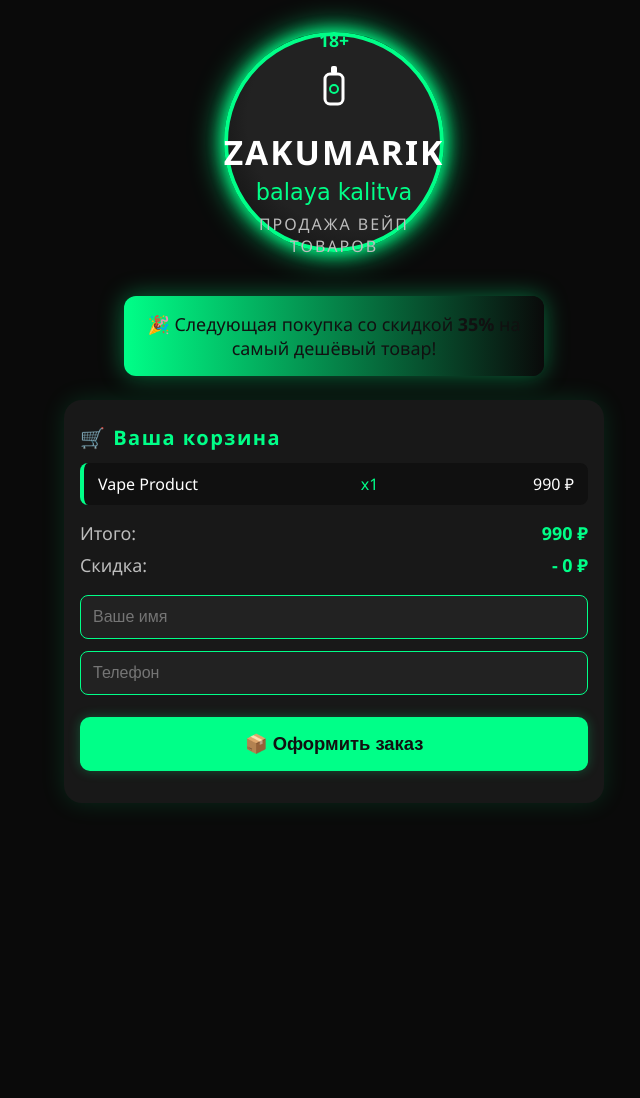
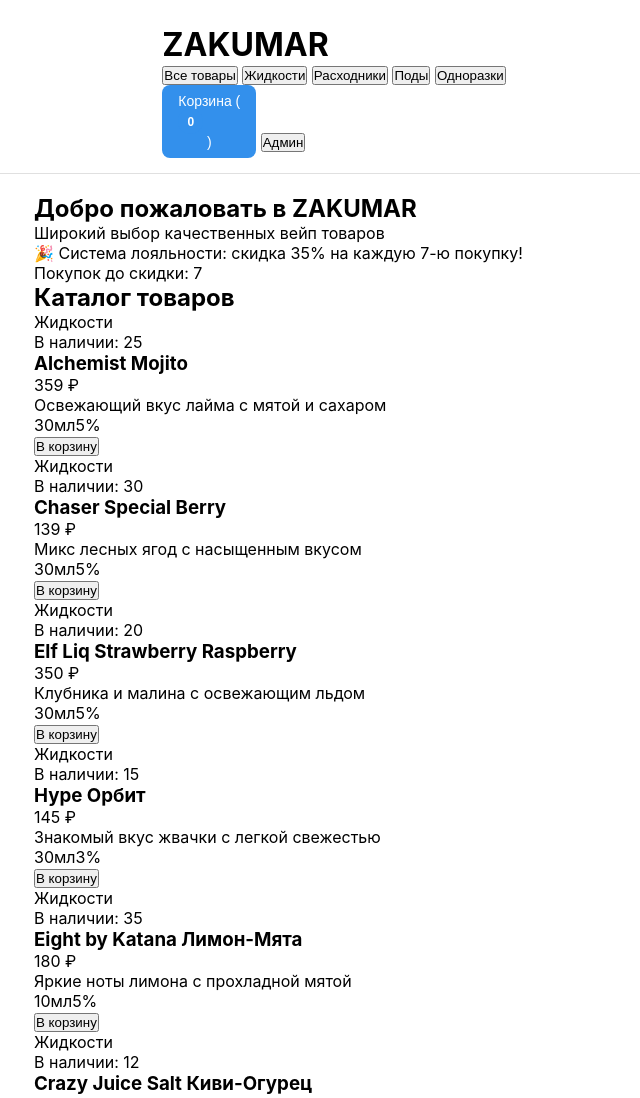
Before and after one commit to RODNOYdsgn/zakumarik, a plain HTML site: page index.html in a window 1280 px wide. Shown: the top 1098 px of the page, without its empty margins (306-946 px from the left). Before the commit the page ends 832 px from the top, so only its background shows below. Drawn offline with Linux system fonts and the light colour scheme.

Commit message:
Update index.html

```diff
--- a/index.html
+++ b/index.html
@@ -3,238 +3,203 @@
 <head>
     <meta charset="UTF-8">
     <meta name="viewport" content="width=device-width, initial-scale=1.0">
-    <title>ZAKUMARIK | Balaya Kalitva</title>
+    <title>ZAKUMAR - Интернет-магазин вейп товаров</title>
     <link rel="stylesheet" href="style.css">
-    <style>
-        :root {
-            --main-bg: #0a0a0a;
-            --card-bg: #181818;
-            --accent: #00ff88;
-            --text-main: #fff;
-            --text-secondary: #bdbdbd;
-            --border-glow: 0 0 16px #00ff88, 0 0 32px #00ff88;
-        }
-        body {
-            background: var(--main-bg);
-            color: var(--text-main);
-            font-family: 'Segoe UI', Arial, sans-serif;
-            min-height: 100vh;
-            margin: 0;
-            padding: 0;
-        }
-        .logo-block {
-            display: flex;
-            flex-direction: column;
-            align-items: center;
-            margin-top: 32px;
-            margin-bottom: 24px;
-        }
-        .logo-circle {
-            border: 4px solid var(--accent);
-            border-radius: 50%;
-            width: 220px;
-            height: 220px;
-            display: flex;
-            align-items: center;
-            justify-content: center;
-            box-shadow: var(--border-glow);
-            margin-bottom: 20px;
-            background: radial-gradient(circle at 60% 40%, #222 60%, #0a0a0a 100%);
-        }
-        .logo-content {
-            text-align: center;
-        }
-        .logo-content .age {
-            font-size: 1.1rem;
-            color: var(--accent);
-            margin-bottom: 8px;
-            font-weight: bold;
-        }
-        .logo-content .icon {
-            font-size: 2.4rem;
-            margin-bottom: 10px;
-            display: block;
-        }
-        .logo-content .brand {
-            font-size: 2.1rem;
-            font-weight: 700;
-            letter-spacing: 2px;
-            color: #fff;
-            margin-bottom: 4px;
-        }
-        .logo-content .city {
-            font-family: 'Pacifico', cursive, sans-serif;
-            font-size: 1.4rem;
-            color: var(--accent);
-            margin-bottom: 8px;
-        }
-        .logo-content .desc {
-            color: var(--text-secondary);
-            font-size: 1rem;
-            letter-spacing: 2px;
-        }
-        .loyalty-banner {
-            background: linear-gradient(90deg, #00ff88 0%, #0a0a0a 100%);
-            color: #111;
-            border-radius: 12px;
-            padding: 16px;
-            margin: 0 auto 24px auto;
-            max-width: 420px;
-            text-align: center;
-            font-weight: 500;
-            font-size: 1.12rem;
-            box-shadow: 0 0 24px #00ff8866;
-            animation: pulse 2.5s infinite;
-        }
-        @keyframes pulse {
-            0%, 100% { box-shadow: 0 0 24px #00ff8866; }
-            50% { box-shadow: 0 0 36px #00ff88cc; }
-        }
-        .container {
-            max-width: 540px;
-            margin: 0 auto;
-            background: var(--card-bg);
-            border-radius: 18px;
-            box-shadow: 0 0 24px #00ff8822;
-            padding: 24px 16px 32px 16px;
-        }
-        .section-title {
-            font-size: 1.25rem;
-            color: var(--accent);
-            margin-bottom: 12px;
-            font-weight: 600;
-            letter-spacing: 1.5px;
-        }
-        .cart {
-            margin-bottom: 24px;
-        }
-        .cart-list {
-            list-style: none;
-            padding: 0;
-            margin: 0 0 16px 0;
-        }
-        .cart-list li {
-            background: #101010;
-            border-left: 4px solid var(--accent);
-            border-radius: 8px;
-            margin-bottom: 10px;
-            padding: 10px 14px;
-            display: flex;
-            justify-content: space-between;
-            align-items: center;
-        }
-        .cart-list .item-name {
-            font-weight: 500;
-        }
-        .cart-list .item-qty {
-            color: var(--accent);
-            margin-left: 8px;
-        }
-        .cart-list .item-price {
-            font-weight: 500;
-        }
-        .cart-summary {
-            display: flex;
-            justify-content: space-between;
-            font-size: 1.12rem;
-            margin-bottom: 8px;
-        }
-        .cart-summary .label {
-            color: var(--text-secondary);
-        }
-        .cart-summary .value {
-            color: var(--accent);
-            font-weight: 600;
-        }
-        .order-btn {
-            width: 100%;
-            background: var(--accent);
-            color: #111;
-            border: none;
-            border-radius: 10px;
-            padding: 16px;
-            font-size: 1.15rem;
-            font-weight: 700;
-            box-shadow: 0 0 12px #00ff8844;
-            cursor: pointer;
-            transition: background 0.15s;
-            margin-top: 10px;
-        }
-        .order-btn:hover {
-            background: #00e676;
-        }
-        .order-form {
-            margin-top: 18px;
-            display: flex;
-            flex-direction: column;
-            gap: 12px;
-        }
-        .order-form input {
-            background: #222;
-            color: #fff;
-            border: 1.5px solid var(--accent);
-            border-radius: 8px;
-            padding: 12px;
-            font-size: 1rem;
-        }
-        @media (max-width: 600px) {
-            .logo-circle { width: 150px; height: 150px; }
-            .container { padding: 12px 4px 24px 4px; }
-        }
-    </style>
 </head>
 <body>
-    <div class="logo-block">
-        <div class="logo-circle">
-            <div class="logo-content">
-                <div class="age">18+</div>
-                <div class="icon">
-                    <!-- SVG иконка вейпа -->
-                    <svg width="38" height="48" viewBox="0 0 38 48" fill="none" xmlns="http://www.w3.org/2000/svg">
-                        <rect x="10" y="14" width="18" height="30" rx="5" stroke="#fff" stroke-width="3"/>
-                        <circle cx="19" cy="29" r="4" stroke="#00ff88" stroke-width="2" fill="none"/>
-                        <rect x="16" y="6" width="6" height="8" rx="2" fill="#fff"/>
-                    </svg>
+    <header class="header">
+        <div class="container">
+            <div class="header__content">
+                <h1 class="header__logo">ZAKUMAR</h1>
+                <nav class="header__nav">
+                    <button class="btn btn--outline nav-btn" data-category="all">Все товары</button>
+                    <button class="btn btn--outline nav-btn" data-category="Жидкости">Жидкости</button>
+                    <button class="btn btn--outline nav-btn" data-category="Расходники">Расходники</button>
+                    <button class="btn btn--outline nav-btn" data-category="Поды">Поды</button>
+                    <button class="btn btn--outline nav-btn" data-category="Одноразки">Одноразки</button>
+                </nav>
+                <div class="header__actions">
+                    <button class="btn btn--primary" id="cart-btn">
+                        Корзина (<span id="cart-count">0</span>)
+                    </button>
+                    <button class="btn btn--secondary" id="admin-btn">Админ</button>
                 </div>
-                <div class="brand">ZAKUMARIK</div>
-                <div class="city">balaya kalitva</div>
-                <div class="desc">ПРОДАЖА ВЕЙП ТОВАРОВ</div>
+            </div>
+        </div>
+    </header>
+
+    <main class="main">
+        <div class="container">
+            <!-- Welcome Banner -->
+            <section class="welcome-banner">
+                <div class="welcome-banner__content">
+                    <h2>Добро пожаловать в ZAKUMAR</h2>
+                    <p>Широкий выбор качественных вейп товаров</p>
+                    <div class="loyalty-info">
+                        <p>🎉 Система лояльности: скидка 35% на каждую 7-ю покупку!</p>
+                        <p id="loyalty-status">Покупок до скидки: <span id="purchases-left">7</span></p>
+                    </div>
+                </div>
+            </section>
+
+            <!-- Product Catalog -->
+            <section class="catalog" id="catalog">
+                <h2 class="catalog__title">Каталог товаров</h2>
+                <div class="catalog__grid" id="products-grid">
+                    <!-- Products will be rendered here -->
+                </div>
+            </section>
+        </div>
+    </main>
+
+    <!-- Cart Modal -->
+    <div class="modal" id="cart-modal">
+        <div class="modal__content">
+            <div class="modal__header">
+                <h3>Корзина</h3>
+                <button class="btn btn--secondary" id="close-cart">✕</button>
+            </div>
+            <div class="modal__body">
+                <div id="cart-items"></div>
+                <div class="cart-summary">
+                    <div class="cart-summary__row">
+                        <span>Подытог:</span>
+                        <span id="cart-subtotal">0 ₽</span>
+                    </div>
+                    <div class="cart-summary__row discount-row" id="discount-row" style="display: none;">
+                        <span>Скидка лояльности (35%):</span>
+                        <span id="discount-amount">0 ₽</span>
+                    </div>
+                    <div class="cart-summary__row total-row">
+                        <span>Итого:</span>
+                        <span id="cart-total">0 ₽</span>
+                    </div>
+                </div>
+            </div>
+            <div class="modal__footer">
+                <button class="btn btn--primary btn--full-width" id="checkout-btn">Оформить заказ</button>
             </div>
         </div>
     </div>
-    <div class="loyalty-banner">
-        🎉 Следующая покупка со скидкой <b>35%</b> на самый дешёвый товар!
+
+    <!-- Order Form Modal -->
+    <div class="modal" id="order-modal">
+        <div class="modal__content">
+            <div class="modal__header">
+                <h3>Оформление заказа</h3>
+                <button class="btn btn--secondary" id="close-order">✕</button>
+            </div>
+            <div class="modal__body">
+                <form id="order-form">
+                    <div class="form-group">
+                        <label class="form-label" for="customer-name">Имя *</label>
+                        <input type="text" class="form-control" id="customer-name" required>
+                    </div>
+                    <div class="form-group">
+                        <label class="form-label" for="customer-phone">Номер телефона *</label>
+                        <input type="tel" class="form-control" id="customer-phone" required>
+                    </div>
+                    <div class="order-summary">
+                        <h4>Ваш заказ:</h4>
+                        <div id="order-items"></div>
+                        <div class="order-total">
+                            <strong>Итого к оплате: <span id="order-total">0 ₽</span></strong>
+                        </div>
+                    </div>
+                </form>
+            </div>
+            <div class="modal__footer">
+                <button type="submit" form="order-form" class="btn btn--primary btn--full-width">Подтвердить заказ</button>
+            </div>
+        </div>
     </div>
-    <div class="container">
-        <div class="section-title">🛒 Ваша корзина</div>
-        <ul class="cart-list" id="cart-list">
-            <!-- Товары корзины будут вставлены скриптом -->
-        </ul>
-        <div class="cart-summary">
-            <span class="label">Итого:</span>
-            <span class="value" id="cart-total">0 ₽</span>
+
+    <!-- Admin Panel -->
+    <div class="modal" id="admin-modal">
+        <div class="modal__content modal__content--large">
+            <div class="modal__header">
+                <h3>Админ-панель</h3>
+                <button class="btn btn--secondary" id="close-admin">✕</button>
+            </div>
+            <div class="modal__body">
+                <div class="admin-tabs">
+                    <button class="btn btn--primary admin-tab-btn active" data-tab="products">Товары</button>
+                    <button class="btn btn--outline admin-tab-btn" data-tab="orders">Заказы</button>
+                    <button class="btn btn--outline admin-tab-btn" data-tab="stats">Статистика</button>
+                </div>
+
+                <div class="admin-tab-content" id="admin-products">
+                    <div class="admin-actions">
+                        <button class="btn btn--primary" id="add-product-btn">Добавить товар</button>
+                    </div>
+                    <div class="admin-products-grid" id="admin-products-grid">
+                        <!-- Admin products will be rendered here -->
+                    </div>
+                </div>
+
+                <div class="admin-tab-content" id="admin-orders" style="display: none;">
+                    <div id="admin-orders-list">
+                        <!-- Orders will be rendered here -->
+                    </div>
+                </div>
+
+                <div class="admin-tab-content" id="admin-stats" style="display: none;">
+                    <div class="stats-grid">
+                        <div class="stat-card">
+                            <h4>Всего заказов</h4>
+                            <p id="total-orders">0</p>
+                        </div>
+                        <div class="stat-card">
+                            <h4>Общая выручка</h4>
+                            <p id="total-revenue">0 ₽</p>
+                        </div>
+                        <div class="stat-card">
+                            <h4>Товаров на складе</h4>
+                            <p id="total-stock">0</p>
+                        </div>
+                    </div>
+                </div>
+            </div>
         </div>
-        <div class="cart-summary">
-            <span class="label">Скидка:</span>
-            <span class="value" id="cart-discount">- 0 ₽</span>
+    </div>
+
+    <!-- Admin Login Modal -->
+    <div class="modal" id="admin-login-modal">
+        <div class="modal__content">
+            <div class="modal__header">
+                <h3>Вход в админ-панель</h3>
+                <button class="btn btn--secondary" id="close-admin-login">✕</button>
+            </div>
+            <div class="modal__body">
+                <form id="admin-login-form">
+                    <div class="form-group">
+                        <label class="form-label" for="admin-password">Пароль</label>
+                        <input type="password" class="form-control" id="admin-password" required>
+                    </div>
+                </form>
+            </div>
+            <div class="modal__footer">
+                <button type="submit" form="admin-login-form" class="btn btn--primary btn--full-width">Войти</button>
+            </div>
         </div>
-        <form class="order-form" id="order-form">
-            <input type="text" id="full-name" placeholder="Ваше имя" required>
-            <input type="tel" id="phone" placeholder="Телефон" required pattern="^(\+7|8)\d{10}$">
-            <button class="order-btn" type="submit">📦 Оформить заказ</button>
-        </form>
     </div>
-    <script src="script.js"></script>
-    <script>
-        // Быстрая инициализация корзины для примера
-        document.addEventListener('DOMContentLoaded', () => {
-            // Здесь должен быть ваш реальный JS-код для работы с корзиной
-            document.getElementById('cart-list').innerHTML = `
-                <li><span class="item-name">Vape Product</span> <span class="item-qty">x1</span> <span class="item-price">990 ₽</span></li>
-            `;
-            document.getElementById('cart-total').textContent = '990 ₽';
-            document.getElementById('cart-discount').textContent = '- 0 ₽';
-        });
-    </script>
+
+    <!-- Success Modal -->
+    <div class="modal" id="success-modal">
+        <div class="modal__content">
+            <div class="modal__header">
+                <h3>Успех!</h3>
+                <button class="btn btn--secondary" id="close-success">✕</button>
+            </div>
+            <div class="modal__body">
+                <p id="success-message">Заказ успешно оформлен!</p>
+            </div>
+            <div class="modal__footer">
+                <button class="btn btn--primary btn--full-width" id="success-ok">OK</button>
+            </div>
+        </div>
+    </div>
+
+    <script src="app.js"></script>
 </body>
 </html>
```
